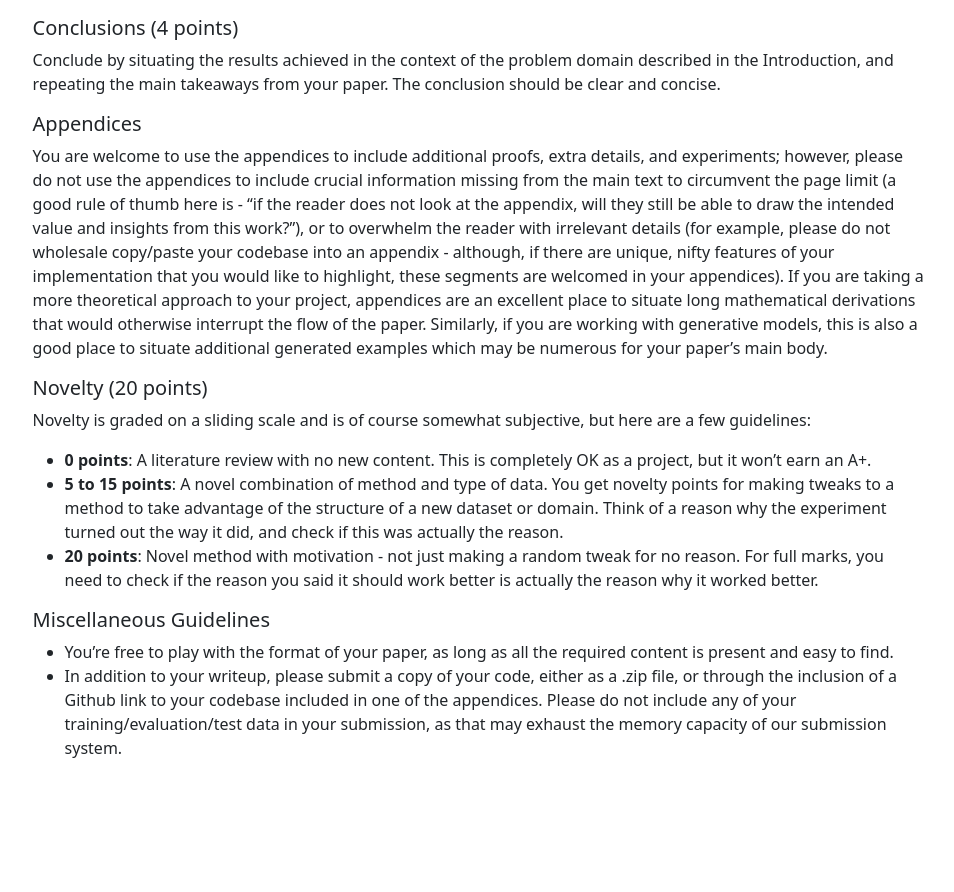
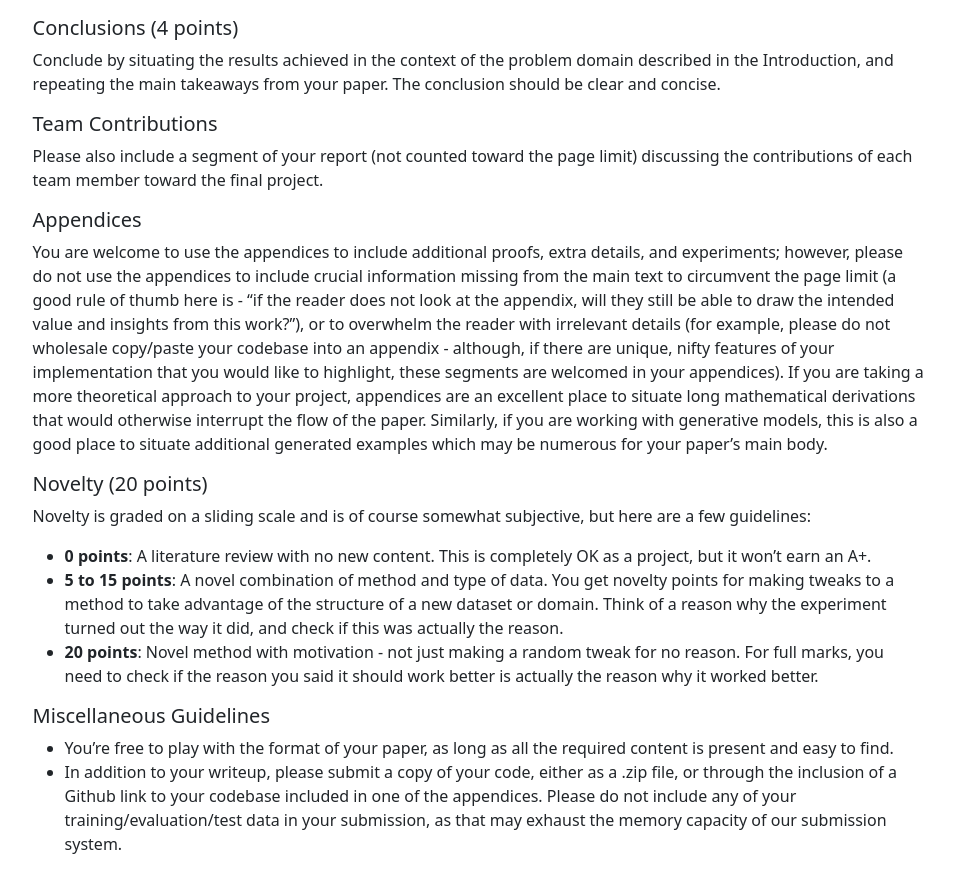
Before and after one commit to CSC2541HF-2021/CSC2541HF-2021.github.io, a Next.js app: page /assignments/projectreport in a window 1280 px wide. Shown: the part 2389-3281 px from the top of the page, without its empty margins (161-1115 px from the left). Built offline with nearby package versions, Linux system fonts and the light colour scheme; what @tailwindcss/typography would draw is missing.

Commit message:
Project page updates - typo fix, team contributions section

```diff
--- a/pages/assignments/projectpresentation.js
+++ b/pages/assignments/projectpresentation.js
@@ -14,7 +14,7 @@ export default function Home() {
           <h2>Project Presentation</h2>
           <h5>Due: Varies based on presentation slot.</h5>
 
-          <p>The final project presentation is your chance to showcase the hard work that you’ve done in your course projects this quarter. These presentations are to be completed in the same manner as the partnered paper presentations, except that these will be done in your project groups of up to four students (while your paper presentations were done in groups of two), and that these presentations will be 5 minutes long (while you had 25 minutes for your paper presentations). It is not expected that all group members have a speaking role in the presentation, but it is expected that all team members contribute to the presentation component of the project. An additional difference between the project presentations and the paper presentations is that the project presentations do not include the same requirement for a background/tutorial segment, as time constraints may make that particularly challenging.</p>
+          <p>The final project presentation is your chance to showcase the hard work that you’ve done in your course projects this quarter. These presentations are to be completed in the same manner as the partnered paper presentations, except that these will be done in your project groups of up to four students (while your paper presentations were done in groups of two). It is not expected that all group members have a speaking role in the presentation, but it is expected that all team members contribute to the presentation component of the project.</p>
 
           <p>The same pointers and guidelines apply to the project presentation as applied to the paper presentations:</p>
           <ul>
@@ -26,7 +26,7 @@ export default function Home() {
           </ul>
           <p>If you don’t yet have results to show on your project because you're presenting early, simply explain what you’re planning to do and your anticipated results.</p>
 
-          <p>One additional requirement for the presentation and your paper is the creation of a novel visual to clearly and succinctly showcase your approach to the problem: this must be a novel visual that you have created for the purpose of your paper and presentation and not something you pulled from a related paper. The only exception to this requirement would be for theory papers, in which case a singular lemma or proof may stand in for a novel visual.</p>
+          <p>As in the paper presentation, you should also create a novel visual to clearly and succinctly showcase your approach to the problem: this must be a novel visual that you have created for the purpose of your paper and presentation and not something you pulled from a related paper. The only exception to this requirement would be for theory papers, in which case a singular lemma or proof may stand in for a novel visual.</p>
 
           <p>As with the paper presentation, we've included a requirement wherein you present a rehearsal walkthrough of your presentation to a TA in the week preceding your presentation date. More information on signing up for these sessions will be released as a course announcement closer to the project presentation dates.</p>
 
--- a/pages/assignments/projectreport.js
+++ b/pages/assignments/projectreport.js
@@ -65,6 +65,9 @@ export default function Home() {
         <h5>Conclusions (4 points)</h5>
         <p>Conclude by situating the results achieved in the context of the problem domain described in the Introduction, and repeating the main takeaways from your paper. The conclusion should be clear and concise.</p>
 
+        <h5>Team Contributions</h5>
+        <p>Please also include a segment of your report (not counted toward the page limit) discussing the contributions of each team member toward the final project.</p>
+
         <h5>Appendices</h5>
         <p>You are welcome to use the appendices to include additional proofs, extra details, and experiments; however, please do not use the appendices to include crucial information missing from the main text to circumvent the page limit (a good rule of thumb here is - “if the reader does not look at the appendix, will they still be able to draw the intended value and insights from this work?”), or to overwhelm the reader with irrelevant details (for example, please do not wholesale copy/paste your codebase into an appendix - although, if there are unique, nifty features of your implementation that you would like to highlight, these segments are welcomed in your appendices). If you are taking a more theoretical approach to your project, appendices are an excellent place to situate long mathematical derivations that would otherwise interrupt the flow of the paper. Similarly, if you are working with generative models, this is also a good place to situate additional generated examples which may be numerous for your paper’s main body.</p>
 
```
